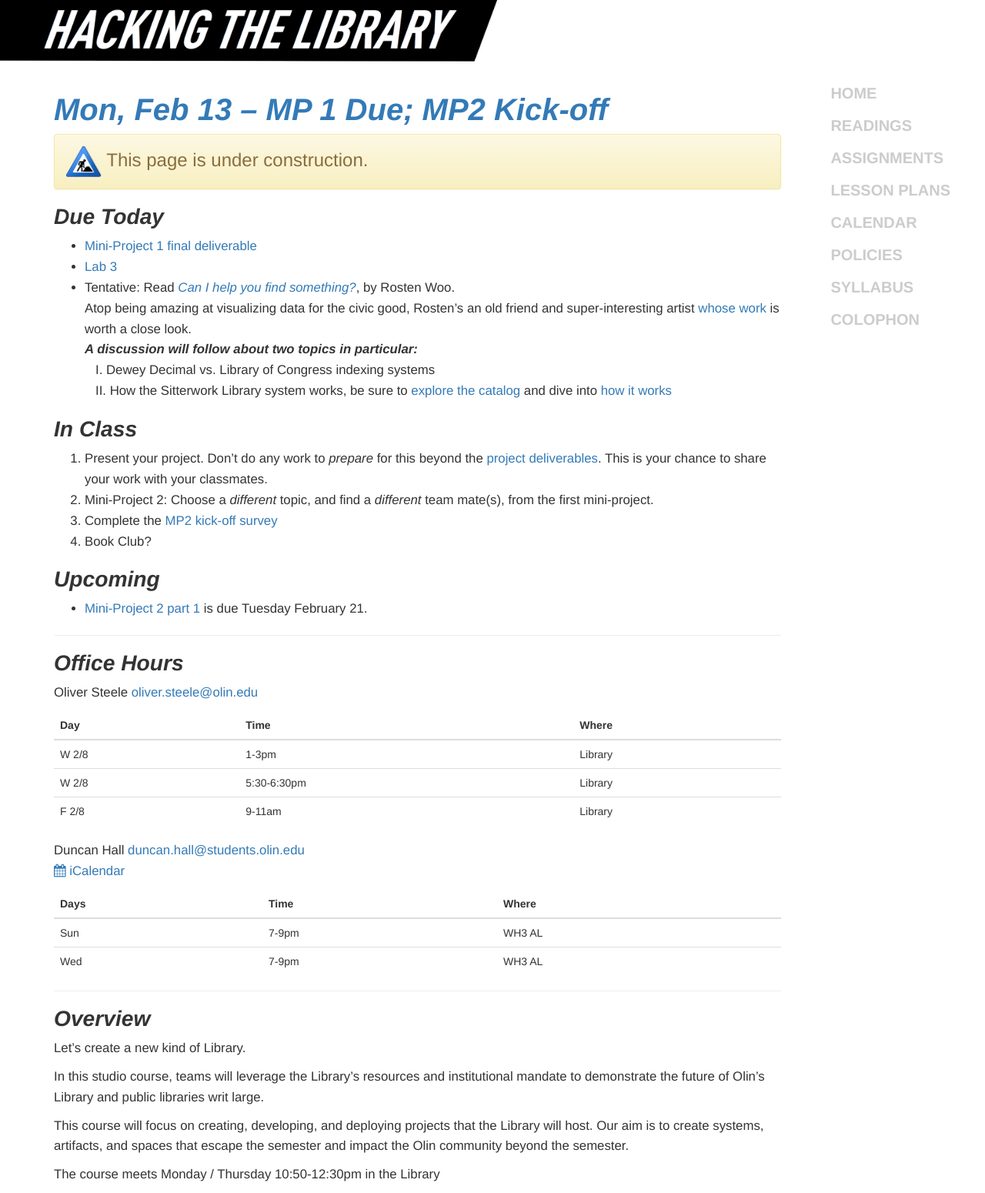
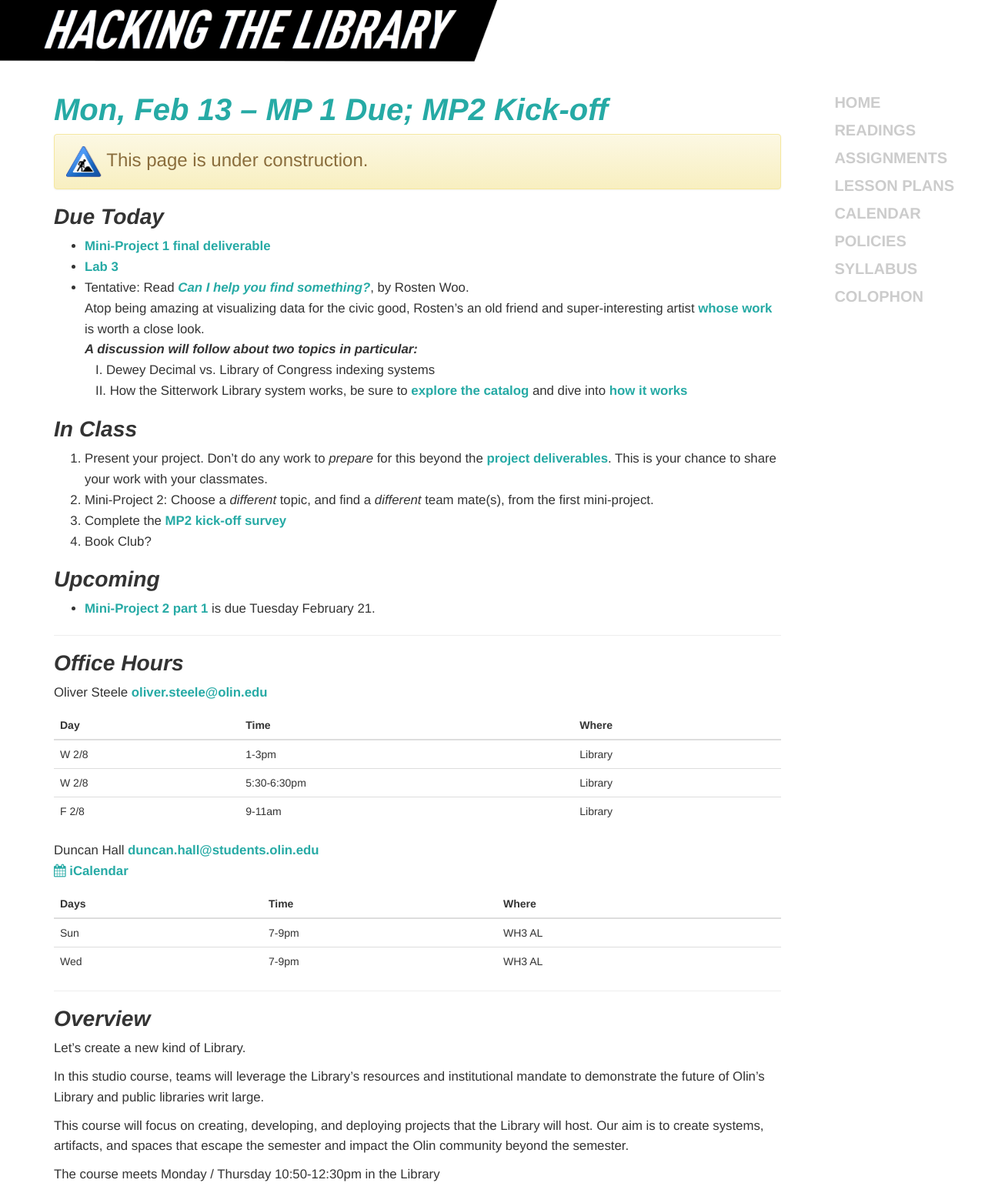
Before and after one commit to osteele/hackingthelibrary.org, a Jekyll site: the page built from index.md, in a window 1280 px wide. Shown: the whole page at 77% size. Built offline with Jekyll 4.4.1, drawn with Linux system fonts in a browser that asks for light colours.

Commit message:
borrow link color from rewritethelibrary.org

```diff
--- a/public/css/site.css
+++ b/public/css/site.css
@@ -3,6 +3,8 @@
 p, li, dt, dd { font-size: 120%; line-height: 1.6; }
 dt { font-size: 140%; }
 dd { margin-left: 20px; }
+
+a, a:hover { color: #26aaa5; font-weight: bold; }
 a:hover { text-decoration: underline; }
 
 /* headers */
@@ -20,16 +22,20 @@
 .navbar-brand { padding: 0; }
 
 /* side navbar */
-.sidebar-nav { text-transform: uppercase; font-weight: bold; }
-.sidebar-nav a.active { color: #666; }
+.sidebar-nav {
+	padding-top: 15px;
+	text-transform: uppercase;
+	font-weight: bold;
+}
 .sidebar-nav a {
 	background-color: 1s;
 	color: #ccc;
 	font-size: 20px;
-	padding: 5px !important;
 	transition: color 0.25s;
 }
-.sidebar-nav a:hover { padding: 5px !important; color: black; font-size: 20px; }
+.sidebar-nav li a { padding: 0; line-height: 1.8; }
+.sidebar-nav a.active { color: #666; }
+.sidebar-nav a:hover { color: black; font-size: 20px; }
 
 #course-calendar {
 	width: 800px;
```
